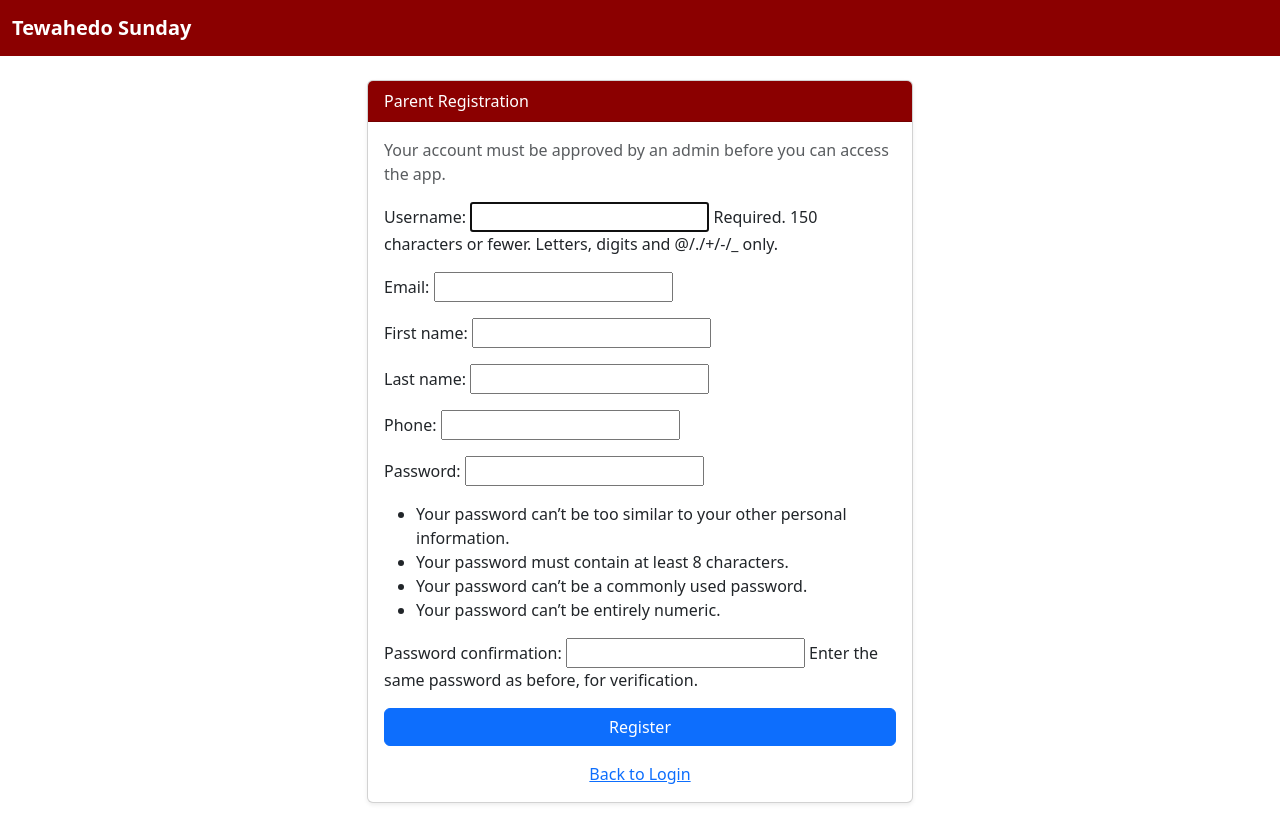
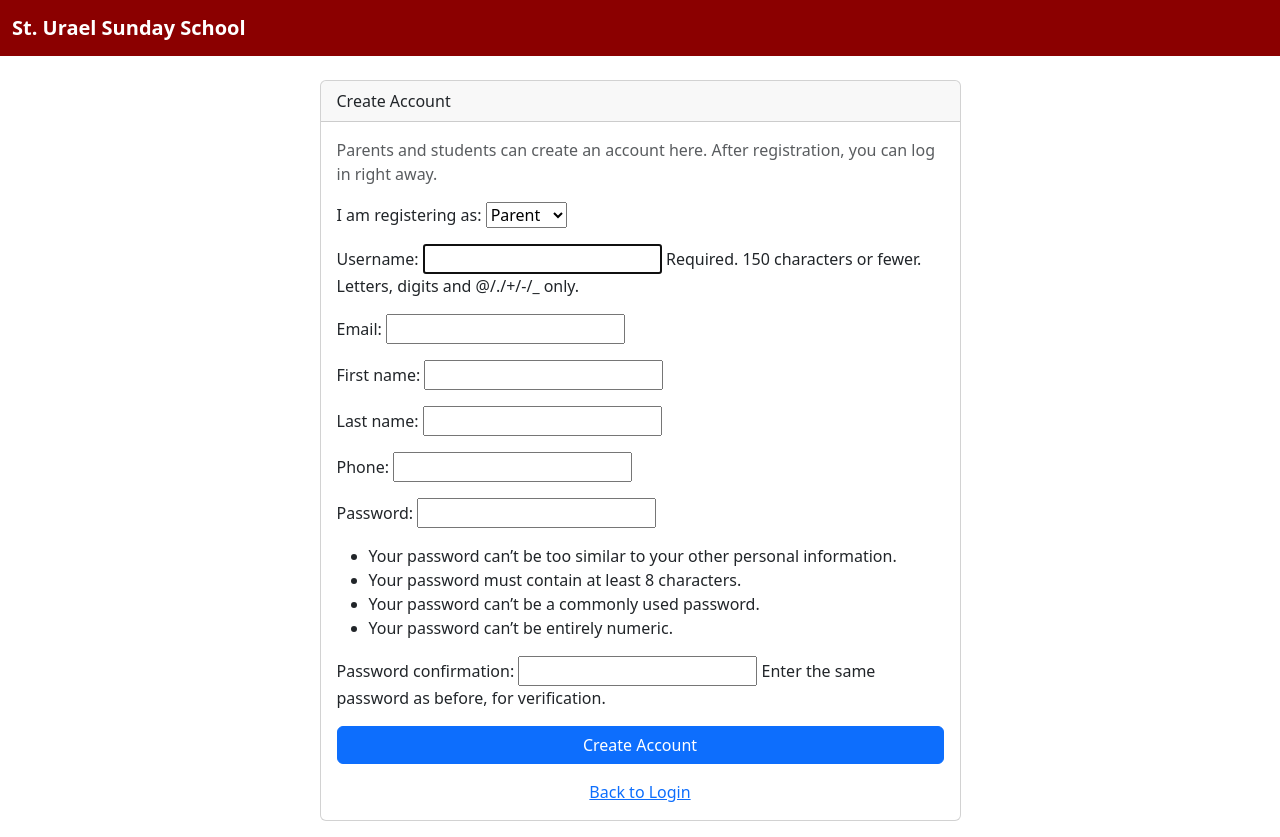
Before and after one commit to mukeraande216-rgb/tewahedo-sunday-school, a Django app: page /accounts/register/ in a window 1280 px wide. Before the commit the page ends 804 px from the top, so only its background shows below. Run offline with Django 5.2, Linux system fonts and the light colour scheme.

Commit message:
Simplify signup and update site branding

```diff
--- a/accounts/forms.py
+++ b/accounts/forms.py
@@ -3,12 +3,35 @@ from django.contrib.auth.forms import UserCreationForm
 from .models import User
 
 
-class ParentRegistrationForm(UserCreationForm):
+class RegistrationForm(UserCreationForm):
+    ACCOUNT_TYPE_CHOICES = [
+        ('parent', 'Parent'),
+        ('student', 'Student'),
+    ]
+
+    account_type = forms.ChoiceField(
+        choices=ACCOUNT_TYPE_CHOICES,
+        label='I am registering as'
+    )
+
     email = forms.EmailField(required=True)
 
     class Meta:
         model = User
-        fields = ['username', 'email', 'first_name', 'last_name', 'phone', 'password1', 'password2']
+        fields = [
+            'account_type',
+            'username',
+            'email',
+            'first_name',
+            'last_name',
+            'phone',
+            'password1',
+            'password2',
+        ]
+
+
+class ParentRegistrationForm(RegistrationForm):
+    pass
 
 
 class LoginForm(forms.Form):
--- a/accounts/views.py
+++ b/accounts/views.py
@@ -1,19 +1,13 @@
 from django.contrib import messages
 from django.contrib.auth import authenticate, login, logout
-from django.shortcuts import get_object_or_404, redirect, render
+from django.shortcuts import redirect, render
 
 from students.models import Parent
-from .forms import LoginForm, ParentRegistrationForm
-from .models import User
+from .forms import LoginForm, RegistrationForm
 
 
 def role_based_dashboard(request):
     if not request.user.is_authenticated:
-        return redirect('login')
-
-    if not request.user.is_approved and not request.user.is_superuser:
-        messages.warning(request, "Your account is pending approval by admin.")
-        logout(request)
         return redirect('login')
 
     return render(request, 'dashboard.html')
@@ -21,20 +15,29 @@ def role_based_dashboard(request):
 
 def register(request):
     if request.method == 'POST':
-        form = ParentRegistrationForm(request.POST)
+        form = RegistrationForm(request.POST)
+
         if form.is_valid():
             user = form.save(commit=False)
-            user.role = 'parent'
-            user.is_approved = False
+            user.role = form.cleaned_data['account_type']
+            user.is_approved = True
             user.save()
+
+            if user.role == 'parent':
+                Parent.objects.get_or_create(
+                    user=user,
+                    defaults={
+                        'phone': user.phone or '',
+                    }
+                )
 
             messages.success(
                 request,
-                "Registration submitted successfully. Please wait for admin approval."
+                "Registration completed successfully. You can now log in."
             )
             return redirect('login')
     else:
-        form = ParentRegistrationForm()
+        form = RegistrationForm()
 
     return render(request, 'accounts/register.html', {'form': form})
 
@@ -42,6 +45,7 @@ def register(request):
 def user_login(request):
     if request.method == 'POST':
         form = LoginForm(request.POST)
+
         if form.is_valid():
             user = authenticate(
                 request,
@@ -51,8 +55,6 @@ def user_login(request):
 
             if user is None:
                 messages.error(request, "Invalid username or password.")
-            elif not user.is_approved and not user.is_superuser:
-                messages.error(request, "Your account is pending admin approval.")
             else:
                 login(request, user)
                 return redirect('dashboard')
@@ -72,13 +74,10 @@ def pending_parent_list(request):
         return redirect('login')
 
     if request.user.role != 'admin' and not request.user.is_superuser:
-        messages.error(request, "You do not have permission to view pending registrations.")
+        messages.error(request, "You do not have permission to view registrations.")
         return redirect('dashboard')
 
-    pending_parents = User.objects.filter(
-        role='parent',
-        is_approved=False
-    ).order_by('date_joined')
+    pending_parents = []
 
     return render(
         request,
@@ -90,62 +89,10 @@ def pending_parent_list(request):
 
 
 def approve_parent(request, user_id):
-    if not request.user.is_authenticated:
-        return redirect('login')
-
-    if request.user.role != 'admin' and not request.user.is_superuser:
-        messages.error(request, "You do not have permission to approve parents.")
-        return redirect('dashboard')
-
-    parent_user = get_object_or_404(
-        User,
-        id=user_id,
-        role='parent'
-    )
-
-    parent_user.is_approved = True
-    parent_user.save()
-
-    Parent.objects.get_or_create(user=parent_user)
-
-    messages.success(
-        request,
-        f"{parent_user.get_full_name() or parent_user.username} has been approved."
-    )
-
+    messages.info(request, "Approval is no longer required. Users can log in after registration.")
     return redirect('pending_parent_list')
 
 
 def reject_parent(request, user_id):
-    if not request.user.is_authenticated:
-        return redirect('login')
-
-    if request.user.role != 'admin' and not request.user.is_superuser:
-        messages.error(request, "You do not have permission to reject parents.")
-        return redirect('dashboard')
-
-    parent_user = get_object_or_404(
-        User,
-        id=user_id,
-        role='parent',
-        is_approved=False
-    )
-
-    if request.method == 'POST':
-        display_name = parent_user.get_full_name() or parent_user.username
-        parent_user.delete()
-
-        messages.success(
-            request,
-            f"{display_name} registration was rejected and removed."
-        )
-
-        return redirect('pending_parent_list')
-
-    return render(
-        request,
-        'accounts/reject_parent_confirm.html',
-        {
-            'parent_user': parent_user,
-        }
-    )
+    messages.info(request, "Approval is no longer required. Users can log in after registration.")
+    return redirect('pending_parent_list')
--- a/templates/accounts/register.html
+++ b/templates/accounts/register.html
@@ -1,18 +1,31 @@
 {% extends 'base.html' %}
-{% block title %}Register - Tewahedo Sunday{% endblock %}
+
+{% block title %}Create Account{% endblock %}
+
 {% block content %}
 <div class="row justify-content-center">
-    <div class="col-md-6">
-        <div class="card shadow-sm">
-            <div class="card-header text-white" style="background-color:#8B0000;">Parent Registration</div>
+    <div class="col-md-7">
+        <div class="card">
+            <div class="card-header">
+                Create Account
+            </div>
+
             <div class="card-body">
-                <p class="text-muted">Your account must be approved by an admin before you can access the app.</p>
+                <p class="text-muted">
+                    Parents and students can create an account here. After registration, you can log in right away.
+                </p>
+
                 <form method="post">
                     {% csrf_token %}
+
                     {{ form.as_p }}
-                    <button type="submit" class="btn btn-primary w-100">Register</button>
+
+                    <button type="submit" class="btn btn-primary w-100">
+                        Create Account
+                    </button>
                 </form>
-                <div class="mt-3 text-center">
+
+                <div class="text-center mt-3">
                     <a href="{% url 'login' %}">Back to Login</a>
                 </div>
             </div>
--- a/templates/base.html
+++ b/templates/base.html
@@ -3,7 +3,7 @@
 <head>
     <meta charset="UTF-8">
     <meta name="viewport" content="width=device-width, initial-scale=1.0">
-    <title>{% block title %}Tewahedo Sunday{% endblock %}</title>
+    <title>{% block title %}St. Urael Sunday School{% endblock %}</title>
     <link href="https://cdn.jsdelivr.net/npm/bootstrap@5.3.3/dist/css/bootstrap.min.css" rel="stylesheet">
     <style>
         .navbar { background-color: #8B0000 !important; }
@@ -14,7 +14,7 @@
 <body>
 <nav class="navbar navbar-expand-lg navbar-dark">
     <div class="container-fluid">
-        <a class="navbar-brand fw-bold" href="/">Tewahedo Sunday</a>
+        <a class="navbar-brand fw-bold" href="/">St. Urael Sunday School</a>
 
         {% if user.is_authenticated %}
             <button class="navbar-toggler" type="button" data-bs-toggle="collapse" data-bs-target="#mainNav">
@@ -35,7 +35,7 @@
                         <a class="nav-link" href="/calendar/">Calendar</a>
                         <a class="nav-link" href="{% url 'reports_dashboard' %}">Reports</a>
                         <a class="nav-link" href="{% url 'message_list' %}">Messages</a>
-                        <a class="nav-link" href="{% url 'pending_parent_list' %}">Pending Parents</a>
+                        <a class="nav-link" href="{% url 'pending_parent_list' %}">Registrations</a>
                         <a class="nav-link" href="/admin/">Admin</a>
                     {% endif %}
 
```
Also changed, not shown: templates/accounts/login.html (+16 -4 lines).
